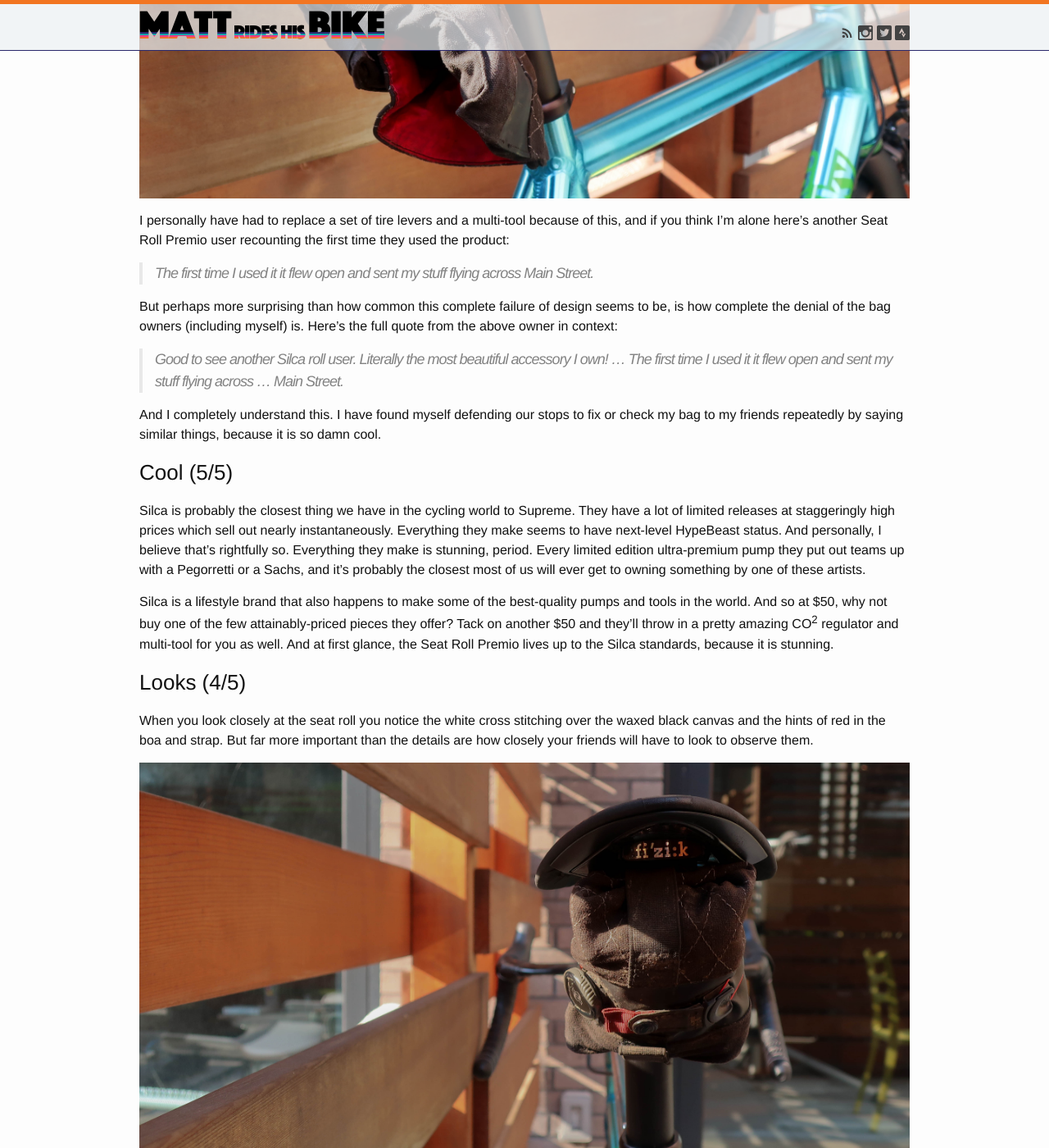
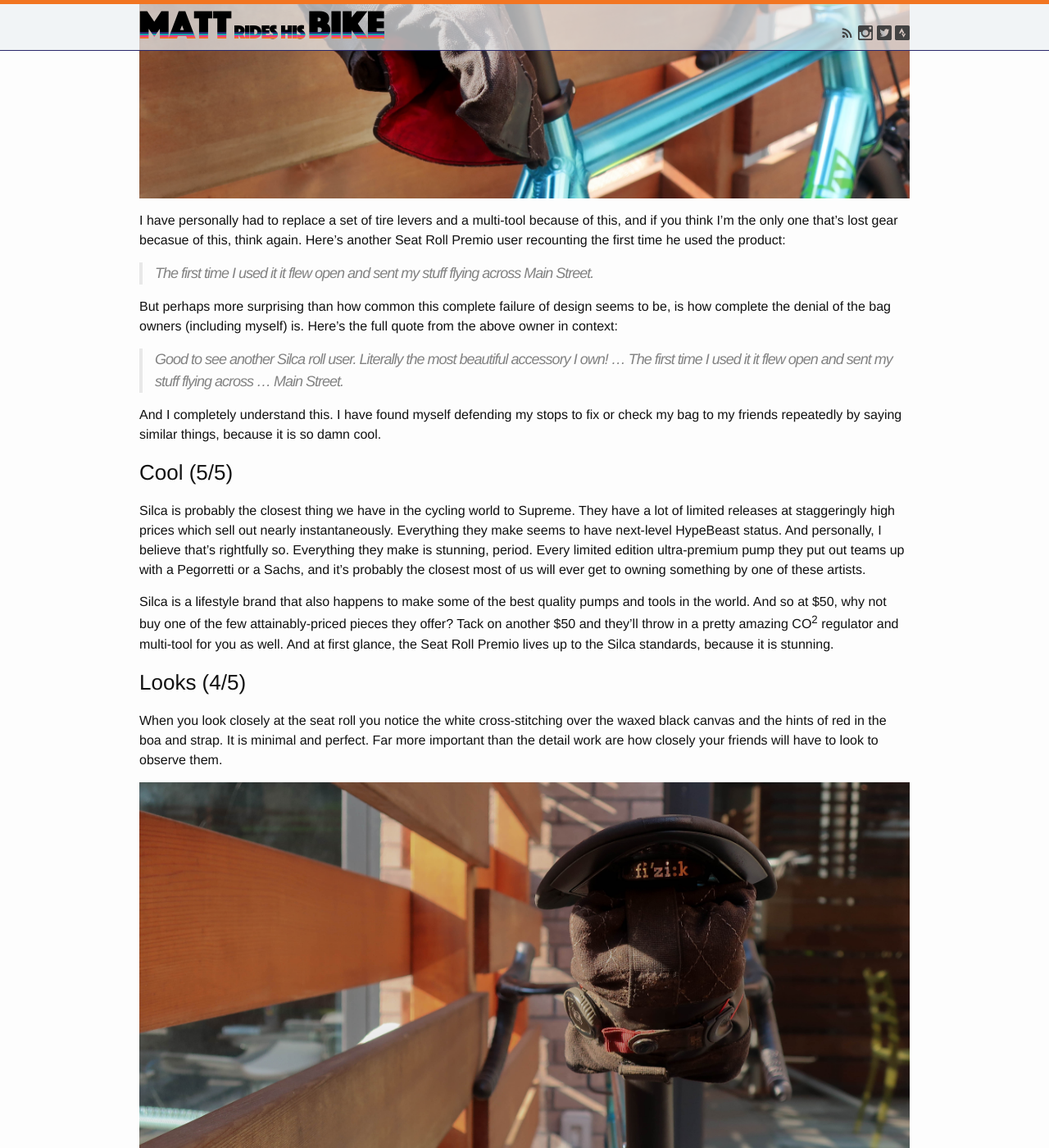
Before and after one commit to matthewstory/mattrideshis.bike, a Jekyll site: the page built from _posts/2017-08-23-silca-roll-premio.markdown, in a window 1280 px wide and 1400 px high, scrolled down 1963 px. Shown: the whole window at 82% size. Built offline with Jekyll 4.4.1, drawn with Linux system fonts in a browser that asks for light colours; nearby versions of some CDN libraries; comment, search, counter and statistics services are not loaded.

Commit message:
edits
Signed-off-by: Matthew Story <matthewstory@Matthews-MacBook.local>

```diff
--- a/_posts/2017-08-23-silca-roll-premio.markdown
+++ b/_posts/2017-08-23-silca-roll-premio.markdown
@@ -36,7 +36,7 @@
 
 ![Like Your Bike Has a Mullet]({{ "/assets/posts/gear/reviews/silca/dangle-open.jpg" | relative_url }})
 
-I personally have had to replace a set of tire levers and a multi-tool because of this, and if you think I'm alone here's another Seat Roll Premio user recounting the first time they used the product:
+I have personally had to replace a set of tire levers and a multi-tool because of this, and if you think I'm the only one that's lost gear becasue of this, think again. Here's another Seat Roll Premio user recounting the first time he used the product:
 
 > The first time I used it it flew open and sent my stuff flying across Main Street.
 
@@ -44,17 +44,17 @@
 
 > Good to see another Silca roll user. Literally the most beautiful accessory I own! ... The first time I used it it flew open and sent my stuff flying across ... Main Street.
 
-And I completely understand this. I have found myself defending our stops to fix or check my bag to my friends repeatedly by saying similar things, because it is so damn cool.
+And I completely understand this. I have found myself defending my stops to fix or check my bag to my friends repeatedly by saying similar things, because it is so damn cool.
 
 ### Cool (5/5)
 
 Silca is probably the closest thing we have in the cycling world to Supreme. They have a lot of limited releases at staggeringly high prices which sell out nearly instantaneously. Everything they make seems to have next-level HypeBeast status. And personally, I believe that's rightfully so. Everything they make is stunning, period. Every limited edition ultra-premium pump they put out teams up with a Pegorretti or a Sachs, and it's probably the closest most of us will ever get to owning something by one of these artists.
 
-Silca is a lifestyle brand that also happens to make some of the best-quality pumps and tools in the world. And so at $50, why not buy one of the few attainably-priced pieces they offer? Tack on another $50 and they'll throw in a pretty amazing CO<sup>2</sup> regulator and multi-tool for you as well. And at first glance, the Seat Roll Premio lives up to the Silca standards, because it is stunning.
+Silca is a lifestyle brand that also happens to make some of the best quality pumps and tools in the world. And so at $50, why not buy one of the few attainably-priced pieces they offer? Tack on another $50 and they'll throw in a pretty amazing CO<sup>2</sup> regulator and multi-tool for you as well. And at first glance, the Seat Roll Premio lives up to the Silca standards, because it is stunning.
 
 ### Looks (4/5)
 
-When you look closely at the seat roll you notice the white cross stitching over the waxed black canvas and the hints of red in the boa and strap. But far more important than the details are how closely your friends will have to look to observe them.
+When you look closely at the seat roll you notice the white cross-stitching over the waxed black canvas and the hints of red in the boa and strap. It is minimal and perfect. Far more important than the detail work are how closely your friends will have to look to observe them.
 
 ![Invisible]({{ "/assets/posts/gear/reviews/silca/view-from-the-back.jpg" | relative_url }})
 
```
